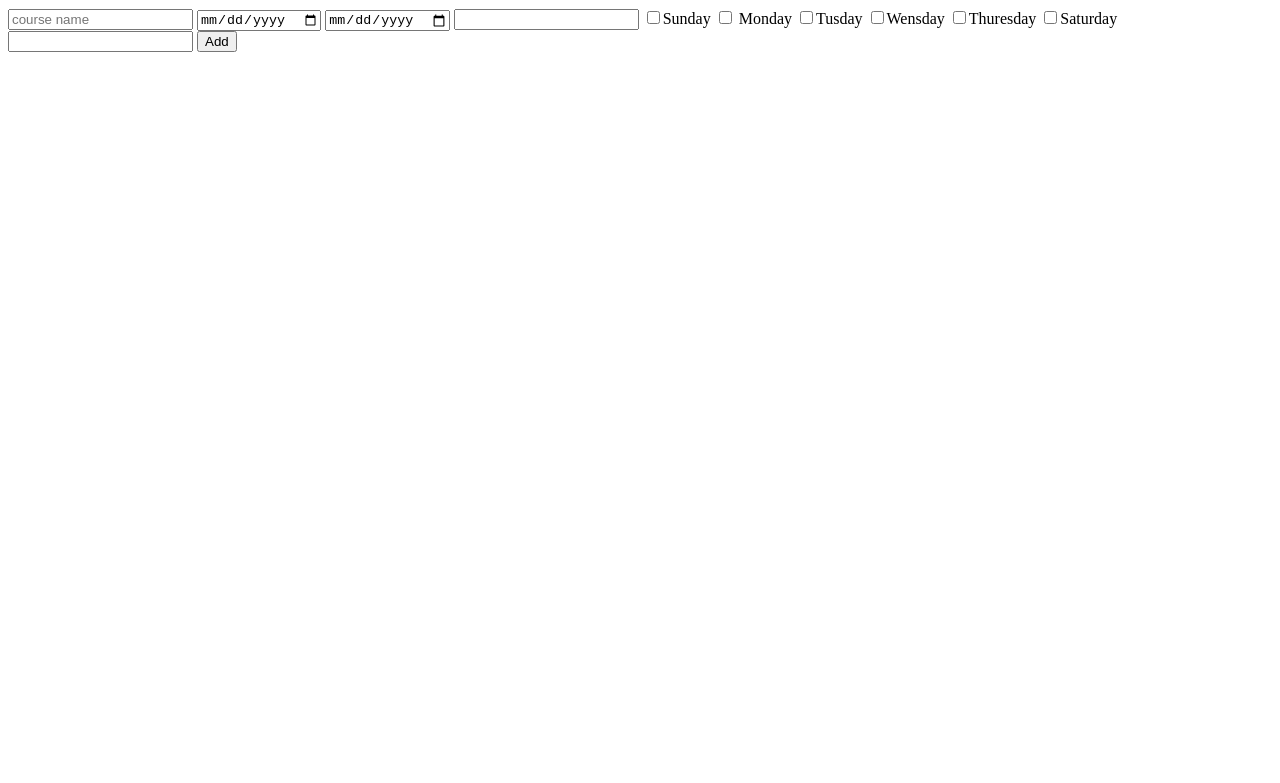
After one commit to mohdqabbani/up-system, a PHP site: page /course.php in a window 1280 px wide. The commit adds this page. Shown: the top 783 px of the page. Run offline with PHP 8.4, Linux system fonts and the light colour scheme.

Commit message:
Update New Table in DataBase Couse and add some class & some method

```diff
--- /dev/null
+++ b/course.php
@@ -0,0 +1,37 @@
+<?php
+include './includes/course_method.php';
+if (isset($_POST['Add'])) {
+    $courseClass = new course_method();
+    $courseClass->course_name = $_POST['name'];
+    $courseClass->course_start_date = $_POST['startdate'];
+    $courseClass->course_end_date = $_POST['enddtae'];
+    $courseClass->course_hours = $_POST['hours'];
+    $courseClass->course_fees = $_POST['fees'];
+    $days = implode(' ', $_POST['days']);
+
+    $courseClass->course_day = $days;
+    $courseClass->insertCourse();
+}
+?>
+<html>
+    <head>
+        <meta charset="UTF-8">
+        <title></title>
+    </head>
+    <body>
+        <form method="post">
+            <input type="text" name="name" placeholder="course name">
+            <input type="date" name="startdate">
+            <input type="date" name="enddtae">
+            <input type="text" name="hours">
+            <input type="checkbox" name="days"  value="Sunaday">Sunday
+            <input type="checkbox" name="days"  value="Monday"> Monday
+            <input type="checkbox" name="days"  value="Tusday">Tusday
+            <input type="checkbox" name="days"  value="Wensday">Wensday
+            <input type="checkbox" name="days"  value="Thuresday">Thuresday
+            <input type="checkbox" name="days"  value="saturday">Saturday
+            <input type="text" name="fees">
+            <button type="submit" name="Add">Add</button>
+        </form>
+    </body>
+</html>
--- /dev/null
+++ b/includes/course_method.php
@@ -0,0 +1,42 @@
+<?php
+
+require 'connection.php';
+
+class course_method extends connection {
+
+    public $course_id;
+    public $course_name;
+    public $course_start_date;
+    public $course_end_date;
+    public $course_hours;
+    public $course_day;
+    public $course_fees;
+
+    public function fetchAll() {
+
+    }
+
+    public function fetchById($id) {
+
+    }
+
+    public function insertCourse() {
+        $courseClass = new course_method();
+        $sql = "INSERT INTO `course`(`course_name`, `course_start_date`, `course_end_date`, "
+                . "`course_hours`, `course_day`, `course_fees`) VALUES"
+                . " ('$this->course_name','$this->course_start_date',"
+                . "'$this->course_end_date',"
+                . "$this->course_hours,'$this->course_day',$this->course_fees)";
+
+        $courseClass->connect->query($sql);
+    }
+
+    public function deleteCourse($id) {
+
+    }
+
+    public function updateCourse($id) {
+
+    }
+
+}
--- a/nbproject/private/private.xml
+++ b/nbproject/private/private.xml
@@ -2,6 +2,9 @@
 <project-private xmlns="http://www.netbeans.org/ns/project-private/1">
     <editor-bookmarks xmlns="http://www.netbeans.org/ns/editor-bookmarks/2" lastBookmarkId="0"/>
     <open-files xmlns="http://www.netbeans.org/ns/projectui-open-files/2">
-        <group/>
+        <group>
+            <file>file:/C:/xampp/htdocs/up-system/course.php</file>
+            <file>file:/C:/xampp/htdocs/up-system/includes/course_method.php</file>
+        </group>
     </open-files>
 </project-private>
--- a/student.php
+++ b/student.php
@@ -36,11 +36,7 @@ if (isset($_POST['add'])) {
     exit();
 }
 if (isset($_POST['deleteStudent'])) {
-    $studenClass = new student_method();
-    $studenClass->std_id = filter_input(INPUT_POST, 'id', FILTER_SANITIZE_NUMBER_INT);
-    $studenClass->deleteStudent($studenClass->std_id);
-    header("location:student.php");
-    exit();
+
 }
 if (isset($_POST['fetchById'])) {
     $studenClass = new student_method();
```
Also changed, not shown: includes/registration_method.php (+38 -12 lines), includes/student_method.php (+7 -10 lines), images/students_id_copy/CSS-Logo.png (added), images/students_photo/app.jpg (added).
